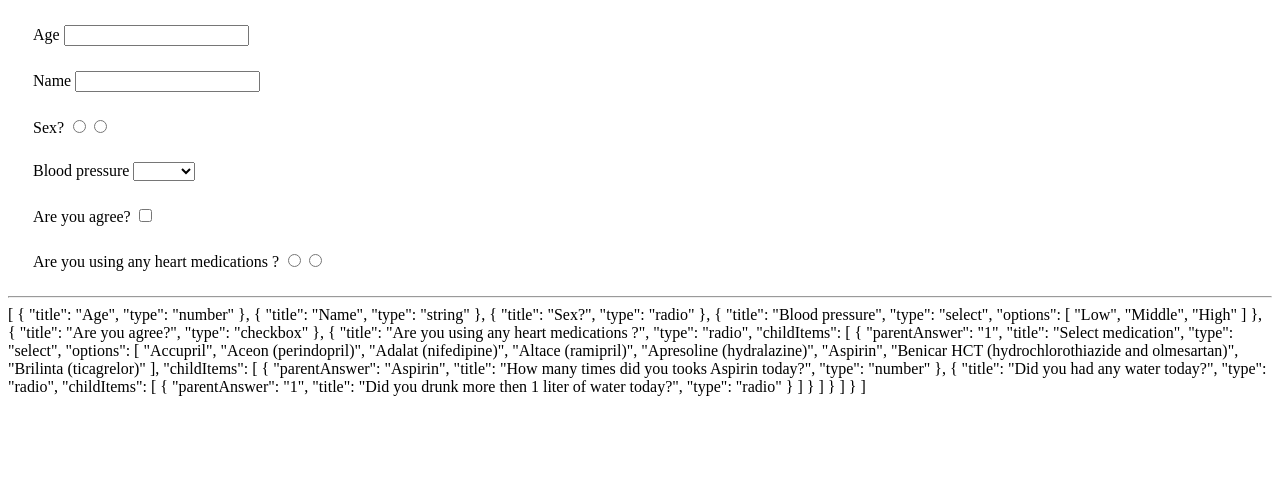
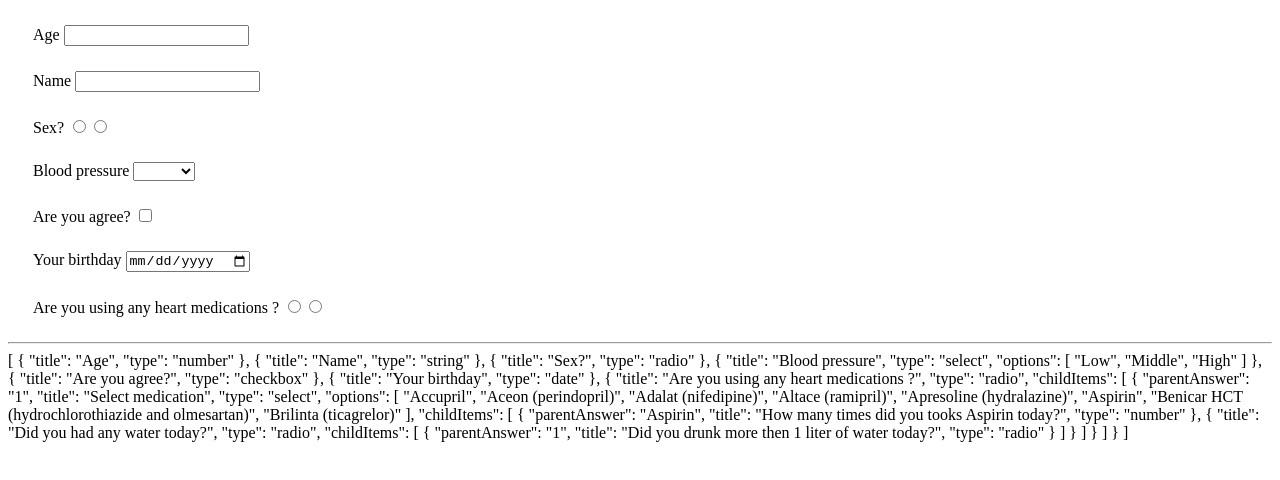
Before and after one commit to berlicon/clewmed, an Angular app: page / in a window 1280 px wide. Shown: the top 480 px of the page. Built offline with nearby package versions, Linux system fonts and the light colour scheme.

Commit message:
add date support

```diff
--- a/src/app/questionnaire/questionnaire-item/questionnaire-item.component.html
+++ b/src/app/questionnaire/questionnaire-item/questionnaire-item.component.html
@@ -14,6 +14,8 @@
 
     <input type="checkbox" *ngIf="item.type == 'checkbox'" [(ngModel)]="item.value">
 
+    <input type="date" *ngIf="item.type == 'date'" [(ngModel)]="item.value">
+
     <div *ngFor="let child of item.childItems" style="margin-left: 25px;">
         <app-questionnaire-item *ngIf="!child.parentAnswer || child.parentAnswer == item.value" [item]="child"></app-questionnaire-item>
     </div>
--- a/src/app/questionnaire/questions.json
+++ b/src/app/questionnaire/questions.json
@@ -24,6 +24,10 @@
 	{
 		"title": "Are you agree?",
 		"type": "checkbox"
+	},
+	{
+		"title": "Your birthday",
+		"type": "date"
 	},
     {
 		"title": "Are you using any heart medications ?",
```
